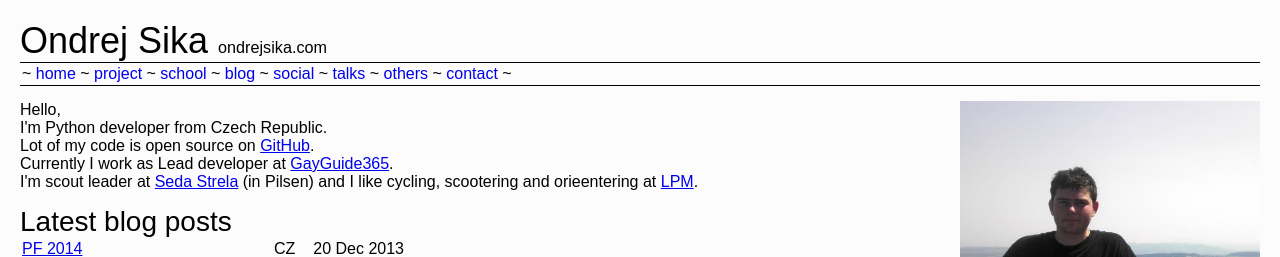
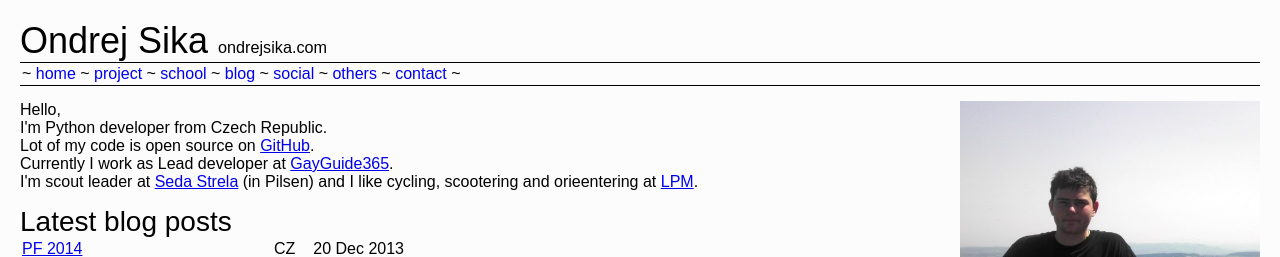
Before and after one commit to ondrejsika/ondrejsika.com, a Jekyll site: the page built from index.html, in a window 1280 px wide. Shown: the top 257 px of the page. Built offline with Jekyll 4.4.1, drawn with Linux system fonts in a browser that asks for light colours; Markdown is read by kramdown in place of the engine named in the settings; comment, search, counter and statistics services are not loaded.

Commit message:
hide talks

```diff
--- a/_layouts/default.html
+++ b/_layouts/default.html
@@ -10,7 +10,7 @@
 ~ <a href="/school">school</a>
 ~ <a href="/blog.html">blog</a>
 ~ <a href="/social.html">social</a>
-~ <a href="/talks">talks</a>
+<!-- ~ <a href="/talks">talks</a> -->
 ~ <a href="/others">others</a>
 ~ <a href="/contact.html">contact</a>
 ~
```
